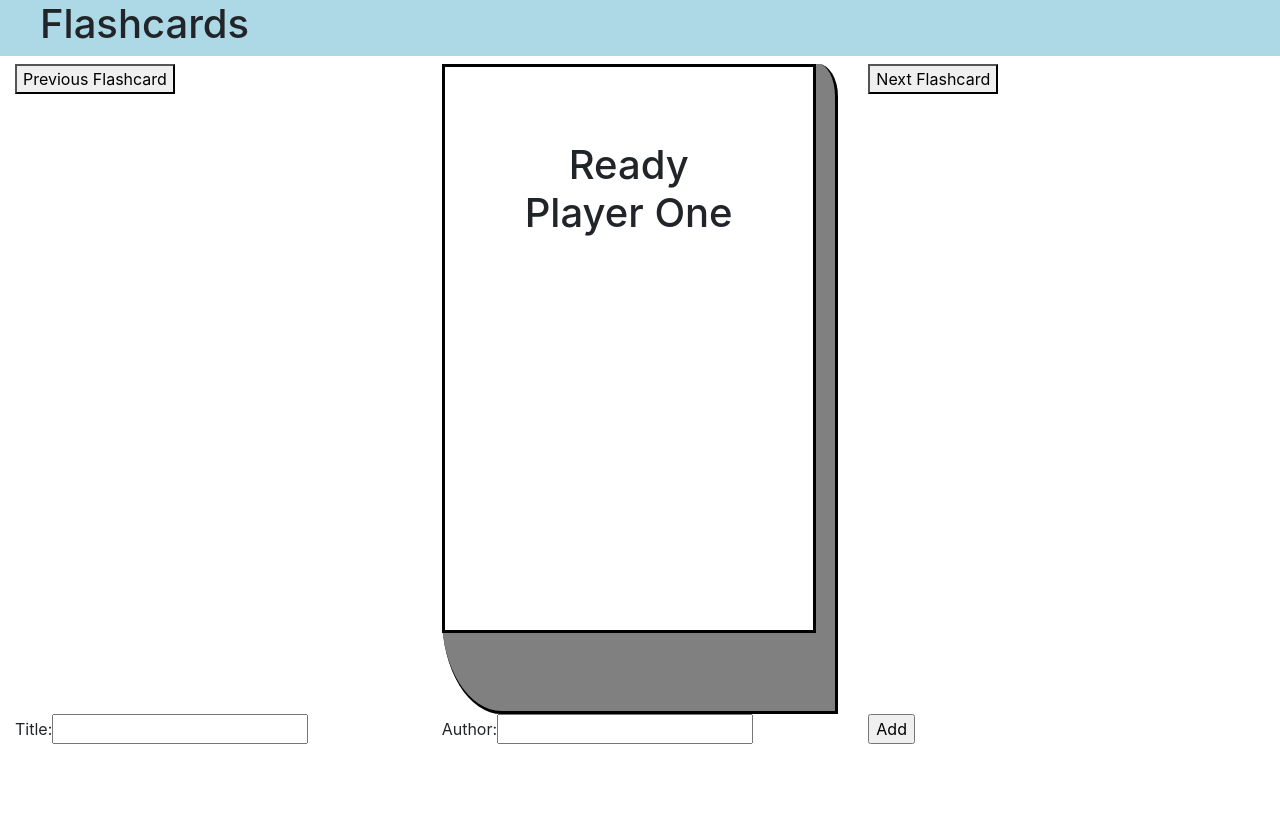
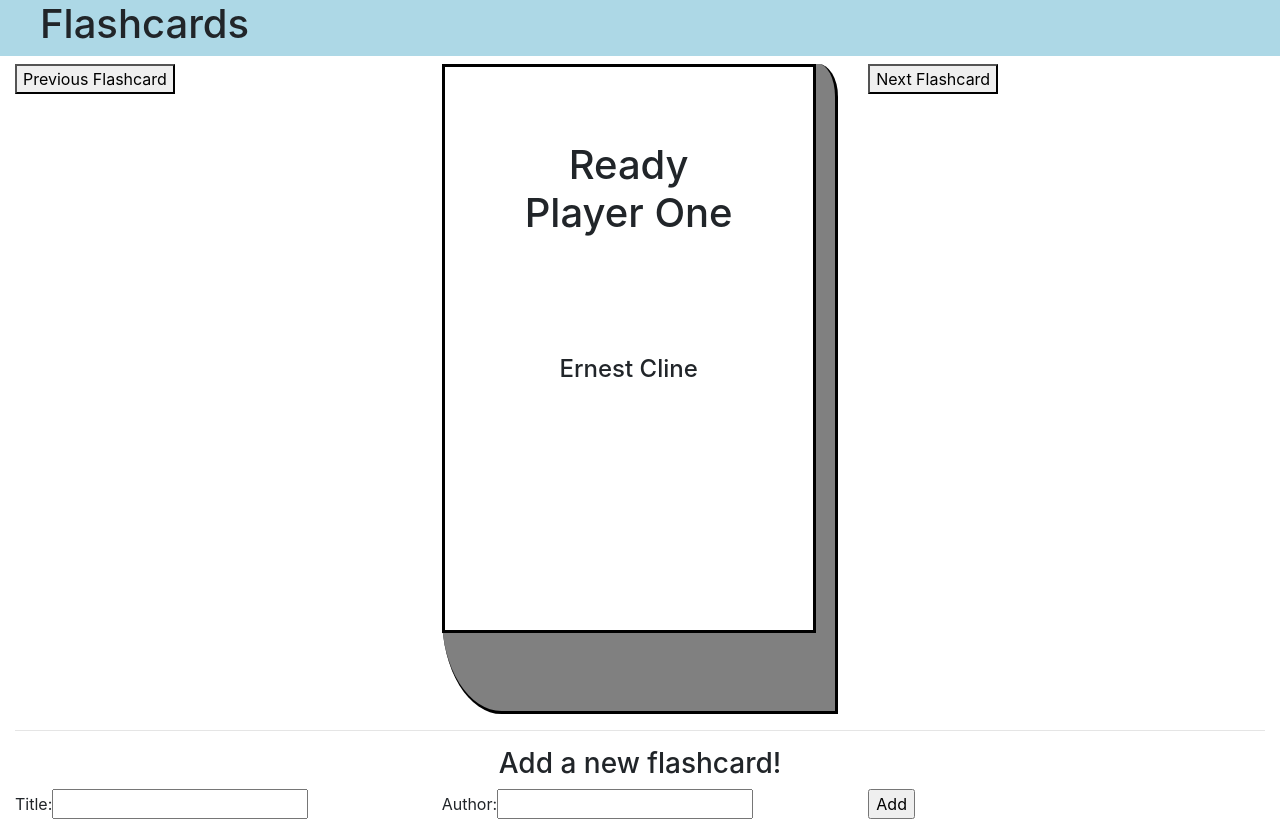
Before and after one commit to chasereske/main-flashcard-app, a React (Create React App) app: page / in a window 1280 px wide. Before the commit the page ends 800 px from the top, so only its background shows below. Built offline with nearby package versions, Linux system fonts and the light colour scheme.

Commit message:
Added the functionality to add a new flashcard based off of the book example from class.

```diff
--- a/src/components/Flashcard/flashcard.css
+++ b/src/components/Flashcard/flashcard.css
@@ -23,7 +23,7 @@
   padding: 20%;
 }
 
-.description {
+.author {
   padding-top: 10%;
   padding-left: 5%;
   padding-right: 5%;
--- a/src/components/Flashcard/flashcard.jsx
+++ b/src/components/Flashcard/flashcard.jsx
@@ -6,7 +6,7 @@
         <div className="book">
             <div className="cover">
                 <h1 className="title">{props.flashcard.title}</h1>
-                <h4 className="description">{props.flashcard.description}</h4>
+                <h4 className="author">{props.flashcard.author}</h4>
             </div>
         </div>
     );
--- a/src/components/FlashcardCreator/flashcardCreator.css
+++ b/src/components/FlashcardCreator/flashcardCreator.css
@@ -0,0 +1,3 @@
+label {
+  margin-right: 1em;
+}
--- a/src/components/FlashcardCreator/flashcardCreator.jsx
+++ b/src/components/FlashcardCreator/flashcardCreator.jsx
@@ -20,13 +20,24 @@
 
     handleSubmit(event) {
         event.preventDefault();
-        console.log(this.state.title);
-        console.log(this.state.author);
+        const flashcard = {
+            title: this.state.title,
+            author: this.state.author
+        }
+        this.props.addNewFlashcard(flashcard);
+        this.setState({
+            title: '',
+            author: ''
+        });
     }
 
     render() {
         return (
             <div>
+                <hr />
+                <center>
+                    <h3>Add a new flashcard!</h3>
+                </center>
                 <form onSubmit={this.handleSubmit}>
                     <div className="row col-align">
                         <div className="col-md-4">
--- a/src/components/FlashcardViewer/flashcardViewer.jsx
+++ b/src/components/FlashcardViewer/flashcardViewer.jsx
@@ -4,10 +4,10 @@
 function FlashcardViewer(props){
     return(
         <div className="row row-spacer">
-            <div className="col">
+            <div className="col-md-4">
                 <button onClick={() => props.previousFlashcard()}>Previous Flashcard</button>
             </div>
-            <div className="col">
+            <div className="col-md-4">
                 <Flashcard flashcard={props.flashcard}/>
             </div>
             <div className="col-md-4">
--- a/src/components/app.jsx
+++ b/src/components/app.jsx
@@ -15,6 +15,13 @@
           flashcardNumber: 0
          }
     }
+
+    addNewFlashcard(flashcard){
+        this.flashcards.push(flashcard);
+        this.setState({
+            flashcardNumber: this.flashcards.length - 1 });
+        }
+
 
     goToNextFlashcard(){
         let tempFlashcardNumber = this.state.flashcardNumber; tempFlashcardNumber++;
@@ -40,7 +47,7 @@
             <div className = "container-fluid">
                 <TitleBar />
                 <FlashcardViewer flashcard={this.flashcards[this.state.flashcardNumber]} nextFlashcard={() => this.goToNextFlashcard()} previousFlashcard={() => this.goToPreviousFlashcard()}/>
-                <FlashcardCreator />
+                <FlashcardCreator addNewFlashcard = {this.addNewFlashcard.bind(this)}/>
             </div>
         );
     }
```
